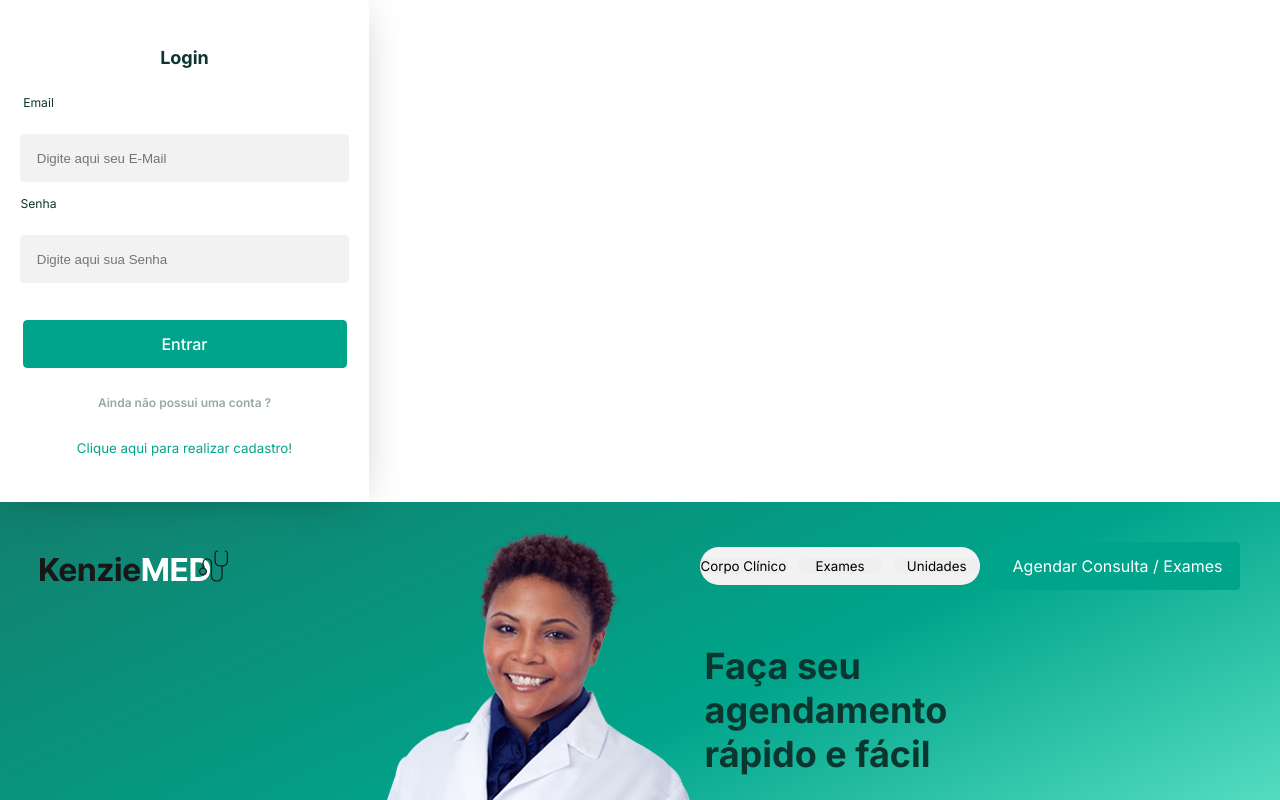
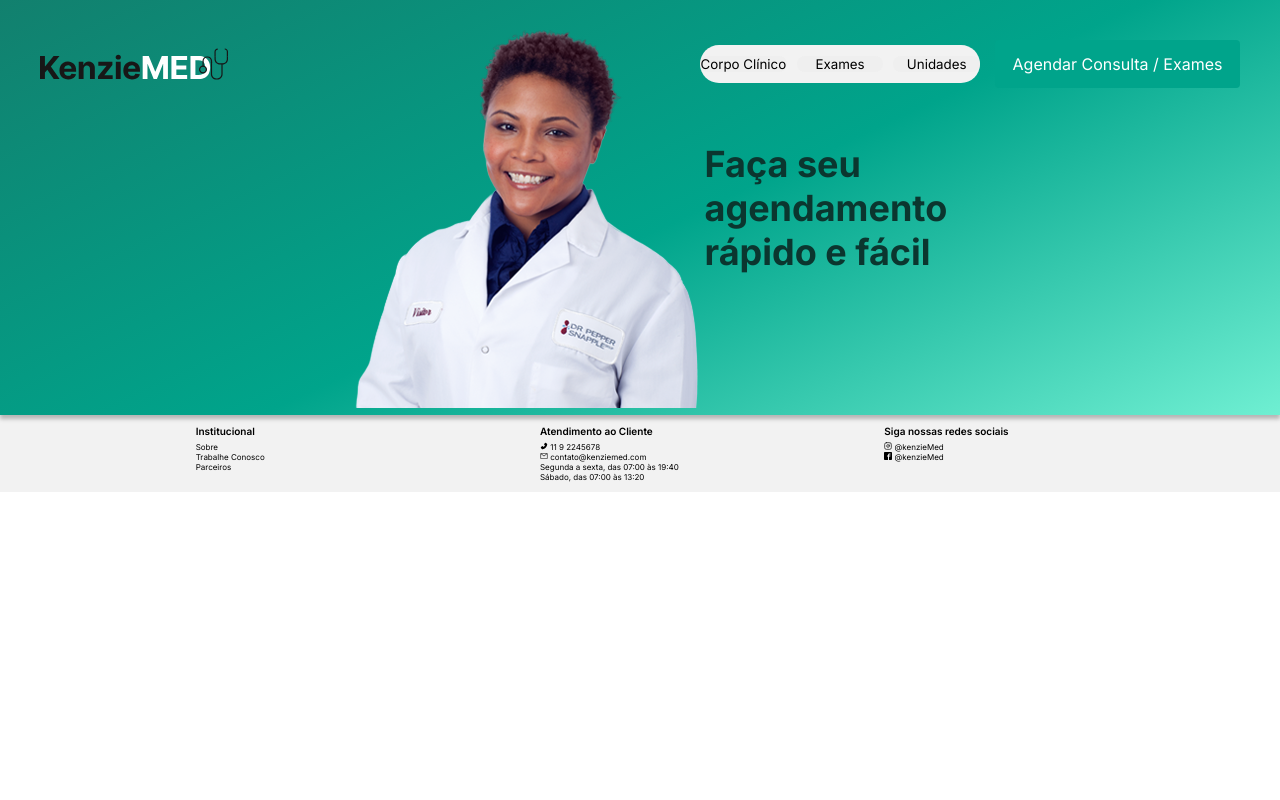
Before and after one commit to grupo-1-projeto-frontend-t12/Projeto-FrontEnd-M3, a React (Create React App) app: page / in a window 1280 px wide. Shown: the top 800 px of the page. Built offline with nearby package versions, Linux system fonts and the light colour scheme.

Commit message:
refact: ticket006 - Ajustado CSS do modalLogin

```diff
--- a/src/components/Header/header.tsx
+++ b/src/components/Header/header.tsx
@@ -4,9 +4,11 @@ import SearchBar from "../SearchBar/searchBar";
 import Logo from "../../assets/img/logo/KenzieMED (1).svg";
 import Medica from "../../assets/img/logo/medica.svg";
 import { TagHeader } from "./headerCSS";
+import { useContext } from "react";
+import { UserContext } from "../../context/AuthContext";
 
 const Header = () => {
-  const login = false;
+  const { login, setLogin } = useContext(UserContext)
 
   return (
     <TagHeader login={login}>
--- a/src/pages/modalLogin/modalLogin.tsx
+++ b/src/pages/modalLogin/modalLogin.tsx
@@ -1,10 +1,10 @@
+import { useContext } from "react";
+import { useNavigate } from "react-router-dom";
+import { useForm } from "react-hook-form";
 import { yupResolver } from "@hookform/resolvers/yup";
 import * as yup from "yup";
-import { useContext } from "react";
-import { useForm } from "react-hook-form";
-import { useNavigate } from "react-router-dom";
-import { IUser, UserContext } from "../../context/AuthContext";
-import { CotainerForm } from "./modalLoginCSS";
+import AuthContext, { IUser, UserContext } from "../../context/AuthContext";
+import { Modal, CotainerForm } from "./modalLoginCSS";
 
 
 const schema = yup.object({
@@ -16,6 +16,7 @@ const schema = yup.object({
   });
 
   const Login = () => {
+    const { login } = useContext(UserContext)
 
     /* const {SignIn} = useContext(UserContext); */ //AQUI ENTRARÁ A FUNÇÃO "SIGNIN"
 
@@ -27,6 +28,8 @@ const schema = yup.object({
 
     return (
       <>
+      {login &&
+        <Modal>
             <CotainerForm /* onSubmit={handleSubmit(SignIn)} */>
             <h2>Login</h2>
             <label htmlFor="email">Email</label>
@@ -54,6 +57,8 @@ const schema = yup.object({
           </button>
 
           </CotainerForm>
+        </Modal>
+        }
       </>
     );
   };
--- a/src/pages/modalLogin/modalLoginCSS.ts
+++ b/src/pages/modalLogin/modalLoginCSS.ts
@@ -1,5 +1,16 @@
 import styled from "styled-components";
-import GlobalStyle from "../../styles/Global Styles/Global StylesCSS";
+
+export const Modal = styled.div`
+  width: 100%;
+  height: 100%;
+  position: absolute;
+  background-color: rgba(0, 0, 0, 0.5);
+  z-index: 100;
+  display: flex;
+  justify-content: center;
+  align-items: center;
+
+`
 
 export const CotainerForm = styled.form`
   display: flex;
@@ -7,10 +18,10 @@ export const CotainerForm = styled.form`
   align-items: center;
   justify-content: center;
   padding: 22px 22px;
-  gap: 26px;
+  gap: 20px;
 
-  width: 369px;
-  height: 502px;
+  width: 95%;
+  max-width: 370px;
 
   background: var(--color-white);
   box-shadow: 0px 4px 40px -10px rgba(0, 0, 0, 0.25);
@@ -19,6 +30,8 @@ export const CotainerForm = styled.form`
   z-index: 9999;
 
   h2 {
+
+
     font-family: 'Inter';
     font-style: normal;
     font-weight: 700;
@@ -32,8 +45,7 @@ export const CotainerForm = styled.form`
 
   label {
     position: relative;
-    top: 0;
-    right: 146px;
+    align-self: baseline;
 
     font-family: 'Inter';
     font-style: normal;
@@ -51,32 +63,24 @@ export const CotainerForm = styled.form`
     padding: 0px 16.2426px;
     gap: 10.15px;
 
-    width: 329.93px;
+    width: 100%;
     height: 48px;
 
     background: var(--color-grey);
 
-    border: 1.2182px solid var(--color-grey);
+    border: none;
     border-radius: 4px;
   }
 
   span{
-    position: relative;
     bottom: 58px;
     left: 365px;
 
     text-align: center;
     font-family: "Inter";
     font-style: normal;
-    font-weight: 700;
-    font-size: 15px;
-
-    width: 117%;
-
-    margin-bottom: -35px;
-
-    border-radius: 5px;
-    background-color: var(--color-grey);
+    font-weight: 600;
+    font-size: 12px;
 
     color: var(--color-green3);
   }
@@ -89,7 +93,7 @@ export const CotainerForm = styled.form`
     padding: 0px 22.3336px;
     gap: 10.15px;
 
-    width: 324px;
+    width: 100%;
     height: 48px;
 
     margin-top: 20px;
@@ -97,14 +101,16 @@ export const CotainerForm = styled.form`
     background: var(--color-green);
     color: var(--color-white);
 
-    border: 1.2182px solid var(--color-green);
+    border: none;
     border-radius: 4.07px;
 
-    font-family: 'Inter';
-    font-style: normal;
     font-weight: 500;
     font-size: 16px;
     line-height: 26px;
+
+    :hover {
+      background: var(--color-green2);
+    }
   }
 
   p {
--- a/src/styles/Global Styles/Global StylesCSS.ts
+++ b/src/styles/Global Styles/Global StylesCSS.ts
@@ -28,6 +28,14 @@ const GlobalStyle = createGlobalStyle`
     cursor: pointer;
     font-family: "Inter", sans-serif;
   }
+
+  input:focus {
+    border: 1px solid var(--color-green2);
+  }
+
+  input:invalid {
+    border: 1px solid red;
+  }
 `;
 
 export default GlobalStyle;
```
Lines whose indentation alone changed are shown as unchanged.
